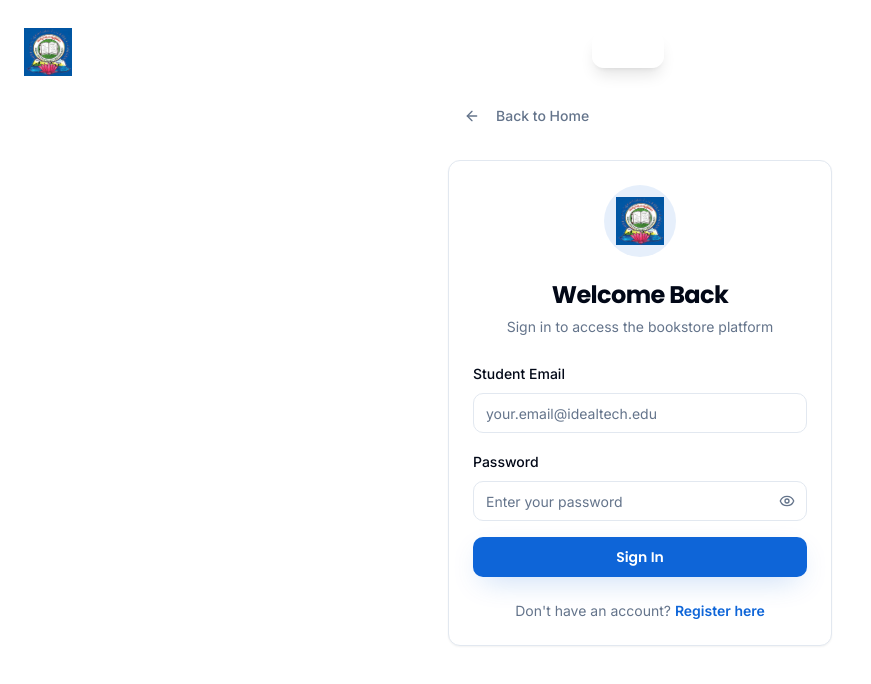
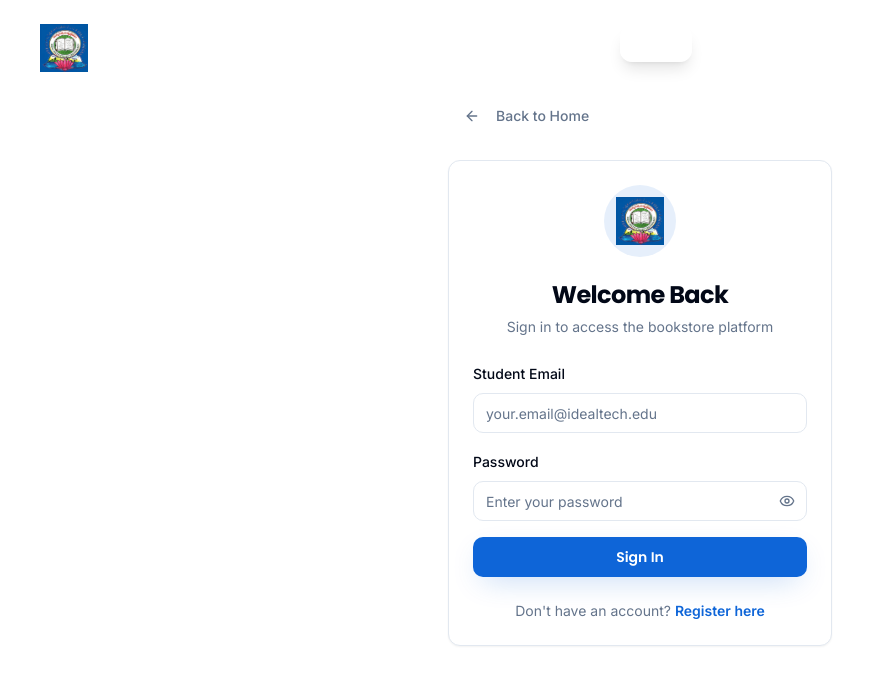
Before and after one commit to aman-tripathi-45/easy-book-market-94, a React (Vite) app: page /login in a window 1280 px wide. Shown: the top 684 px of the page, without its empty margins (0-871 px from the left). Built offline with nearby package versions, Linux system fonts and the light colour scheme.

Commit message:
Adjust header layout
Adjust logo position, button alignment, and remove settings icon.

```diff
--- a/src/components/Header.tsx
+++ b/src/components/Header.tsx
@@ -1,5 +1,5 @@
 
-import { Moon, Sun, Settings } from "lucide-react";
+import { Moon, Sun } from "lucide-react";
 import { Button } from "@/components/ui/button";
 import { useTheme } from "next-themes";
 import { useEffect, useState } from "react";
@@ -19,29 +19,29 @@ const Header = () => {
 
   return (
     <header className="absolute top-0 left-0 right-0 z-50 bg-transparent">
-      <div className="container mx-auto px-6 py-6">
+      <div className="container mx-auto px-6 py-4">
         <div className="flex items-center justify-between">
-          {/* Logo and Title - Logo positioned slightly lower */}
-          <div className="flex items-center gap-3">
+          {/* Logo and Title - Positioned slightly lower and moved left */}
+          <div className="flex items-center gap-3 ml-4">
             <img
               src="/lovable-uploads/69bd91d0-725e-492c-aa0d-ca13c2901092.png"
               alt="Ideal Institute of Technology Logo"
-              className="h-12 w-12 mt-1"
+              className="h-12 w-12 mt-2"
             />
-            <h1 className="text-hero-text font-poppins text-lg font-semibold tracking-wide">
+            <h1 className="text-hero-text font-poppins text-lg font-semibold tracking-wide mt-2">
               Ideal Institute of Technology
             </h1>
           </div>
 
-          {/* Navigation - Centered with updated items */}
-          <nav className="hidden md:flex items-center gap-8">
+          {/* Navigation - Centered and moved slightly left */}
+          <nav className="hidden md:flex items-center gap-6 -ml-8">
             <NavItem href="/" active>Home</NavItem>
             <NavItem href="/login">Login</NavItem>
             <NavItem href="/register">Register</NavItem>
           </nav>
 
-          {/* Action Buttons */}
-          <div className="flex items-center gap-4">
+          {/* Theme Toggle Button - Settings icon removed */}
+          <div className="flex items-center">
             <Button
               variant="ghost"
               size="sm"
@@ -52,9 +52,6 @@ const Header = () => {
               <span className="hidden md:inline text-sm font-medium">
                 {theme === "dark" ? "Light" : "Dark"}
               </span>
-            </Button>
-            <Button variant="ghost" size="icon" className="text-hero-text hover:bg-hero-text/10">
-              <Settings className="h-5 w-5" />
             </Button>
           </div>
         </div>
```
